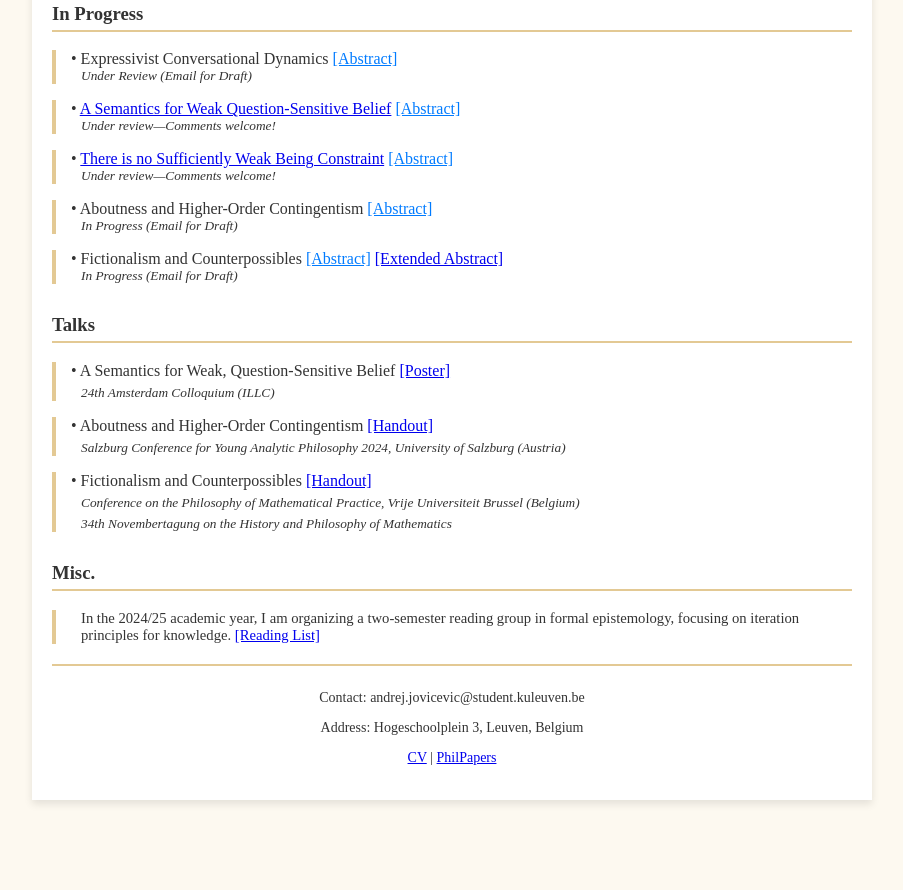
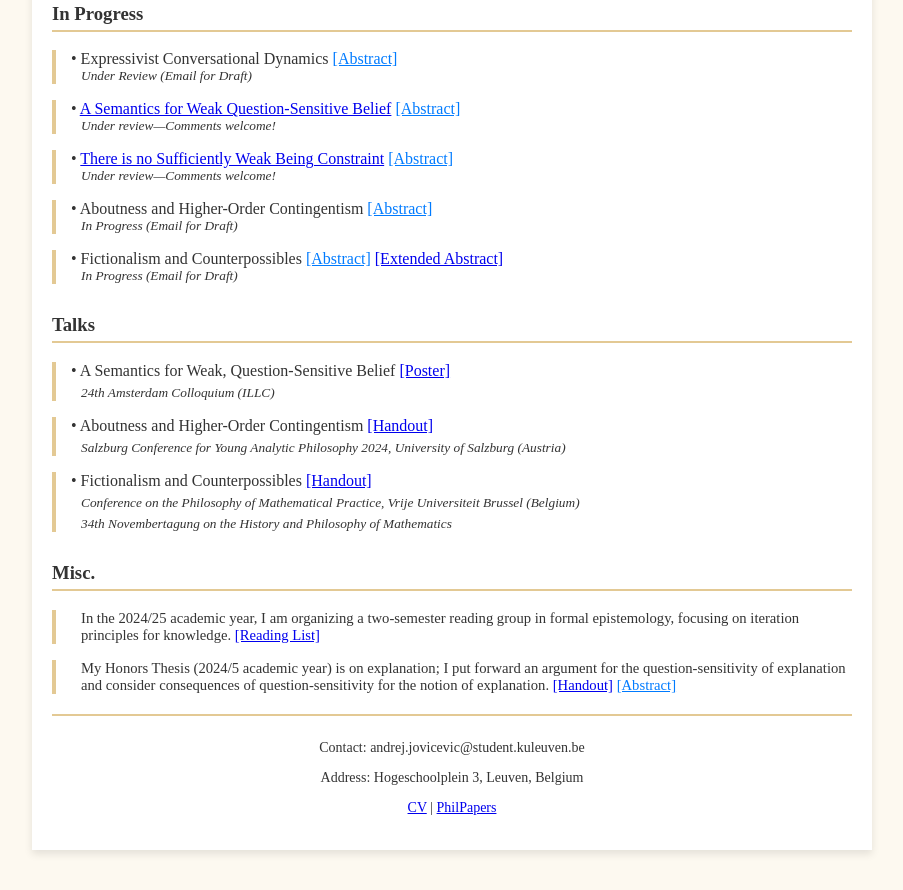
Before and after one commit to andjovi/ajovicevic, a plain HTML site: page index.html in a window 1280 px wide. Shown: the part 384-1274 px from the top of the page, without its empty margins (188-1091 px from the left). Before the commit the page ends 1224 px from the top, so only its background shows below. Drawn offline with nearby package versions, Linux system fonts and the light colour scheme.

Commit message:
Update index.html

```diff
--- a/index.html
+++ b/index.html
@@ -128,7 +128,7 @@
         <span style="display:block; font-style:italic; margin-left:10px; font-size:10pt;"> Under Review (Email for Draft)</span>
         </p>
         <div id="abstract4" class="abstract">
-        A standard account of conversational dynamics maintains a tight connection between the semantic content of a sentence and its assertive effect. Provided sentences express conditions on worlds, asserting a sentence amounts to eliminating worlds that do not meet the condition from the context set. Semantic expressivism about epistemic modals proposes that modalised sentences express conditions on information states rather than worlds. This paper develops an expressivist account of conversational dynamics that preserves the tight connection between semantic content and assertive effects by construing context sets as sets of information states rather than sets of worlds. The proposed ac- count offers a unified treatment of the assertive effects and support conditions for both modalised and descriptive sentences, while serving as a conservative extension of the standard account.
+        A standard account of conversational dynamics maintains a tight connection between the semantic content of a sentence and its assertive effect. Provided sentences express conditions on worlds, asserting a sentence amounts to eliminating worlds that do not meet the condition from the context set. Semantic expressivism about epistemic modals proposes that modalised sentences express conditions on information states rather than worlds. This paper develops an expressivist account of conversational dynamics that preserves the tight connection between semantic content and assertive effects by construing context sets as sets of information states rather than sets of worlds. The proposed account offers a unified treatment of the assertive effects and support conditions for both modalised and descriptive sentences, while serving as a conservative extension of the standard account.
          </div>
       </blockquote>
 
@@ -142,7 +142,7 @@
     </p>
     <div id="abstract2" class="abstract">
 
-	    Recent work in epistemology defends the unorthodox theses that (1) belief is an evidentially weak, (2) question-sensitive attitude, and that (3) rationally permitted belief is sometimes a matter of guessing. These theses fit together naturally to form a unified account of weak, question-sensitive belief. A formal account of weak, question-sensitive belief as a coherent phenomenon is still forthcoming, however.
+	Recent work in epistemology defends the unorthodox theses that (1) belief is an evidentially weak, (2) question-sensitive attitude, and that (3) rationally permitted belief is sometimes a matter of guessing. These theses fit together naturally to form a unified account of weak, question-sensitive belief. A formal account of weak, question-sensitive belief as a coherent phenomenon is still forthcoming, however.
 
         The main aim of this paper is to develop a formal account that captures belief’s weakness and question-sensitivity in the setting of epistemic logic. We introduce a class of models in which the points of evaluation are situations, or world-evidence pairs, with evidence understood liberally to include sets of live possibilities, measures of uncertainty, and QUDs. A proposition is believed at a situation just in case it is implied by the most informative probabilistically dominant answer to the QUD, on some way of specifying the threshold of probabilistic dominance.
 
@@ -230,6 +230,20 @@
     </p>
 </blockquote>
 
+<blockquote>
+    <p>
+        <span style="display:block; margin-left:10px; font-size:11pt;">
+            My Honors Thesis (2024/5 academic year) is on explanation; I put forward an argument for the question-sensitivity of explanation and consider consequences of question-sensitivity for the notion of explanation. <a href="https://raw.githubusercontent.com/andjovi/ajovicevic/main/HandoutEQS.pdf">[Handout]</a>
+
+        <span class="abstract-toggle" onclick="toggleAbstract('abstractex')">[Abstract]</span>
+    </p>
+    <div id="abstractex" class="abstract">
+	    This thesis outlines and defends an argument for the question-sensitivity of explanation. The argument is as follows: Since explanation is a pre-theoretic notion, an adequate theory of explanation matches (most) pre-theoretic judgments of adequacy about sentences citing reasons why something is the case. Since judgments of adequacy about e-ascriptions are question-sensitive, an adequate theory of explanation predicts the question-sensitivity of explanation. But then the relation of explana- tory dependence is question-sensitive. We defend the argument’s con- clusion by justifying the claims (i) that explanation is a pre-theoretic notion, (ii) that adequate theories of pre-theoretic notions match (most) pre-theoretic judgments, and (iii) that pre-theoretic judgments about explanatory adequacy are sensitive to why-questions. After defending the conclusion, we outline some consequences for (i) the ontological, or worldly character of explanation and (ii) the asymmetry of explanation.
+    </div>
+        </span>
+    </p>
+</blockquote>
+
 
     <footer>
       <p>Contact: andrej.jovicevic@student.kuleuven.be</p>
```
